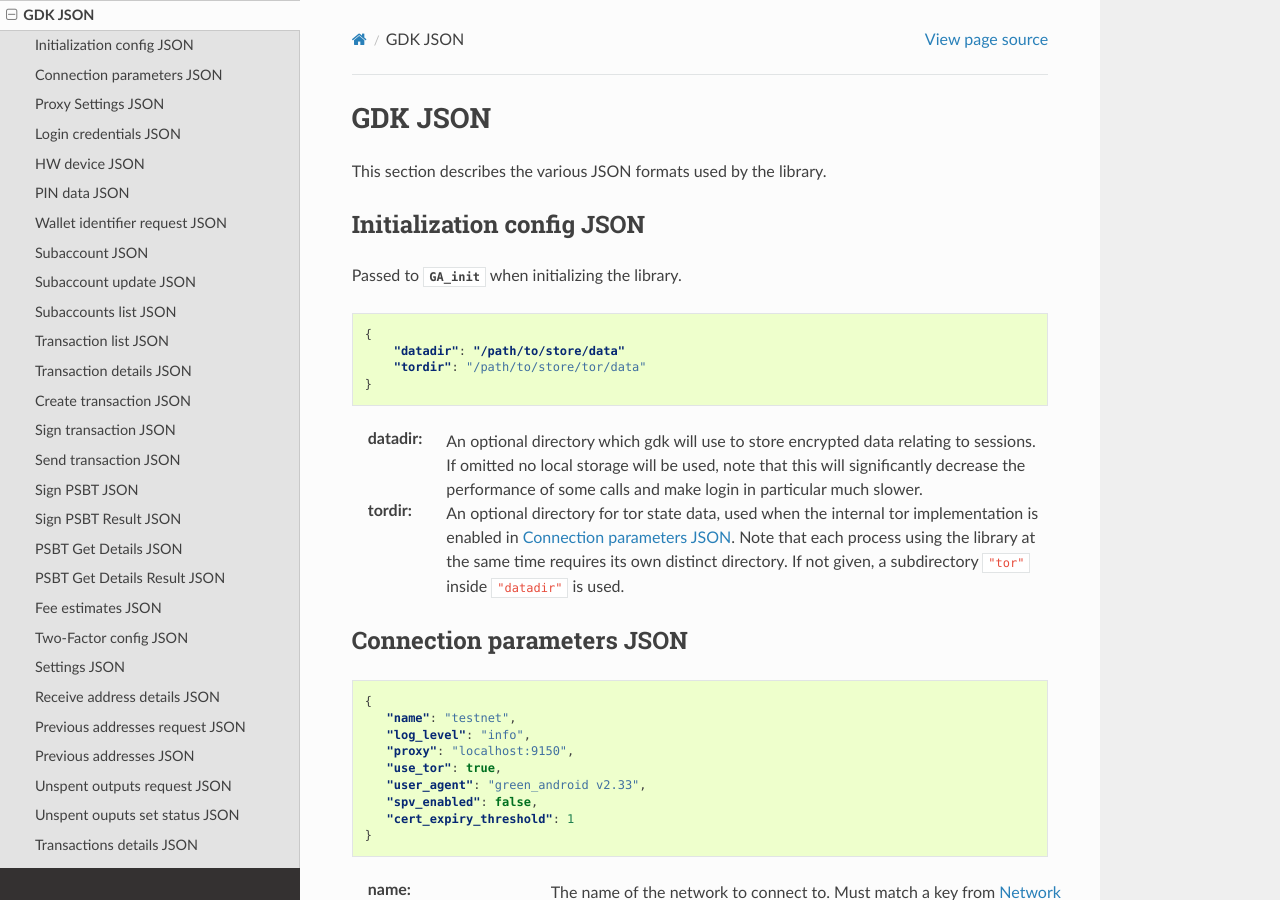
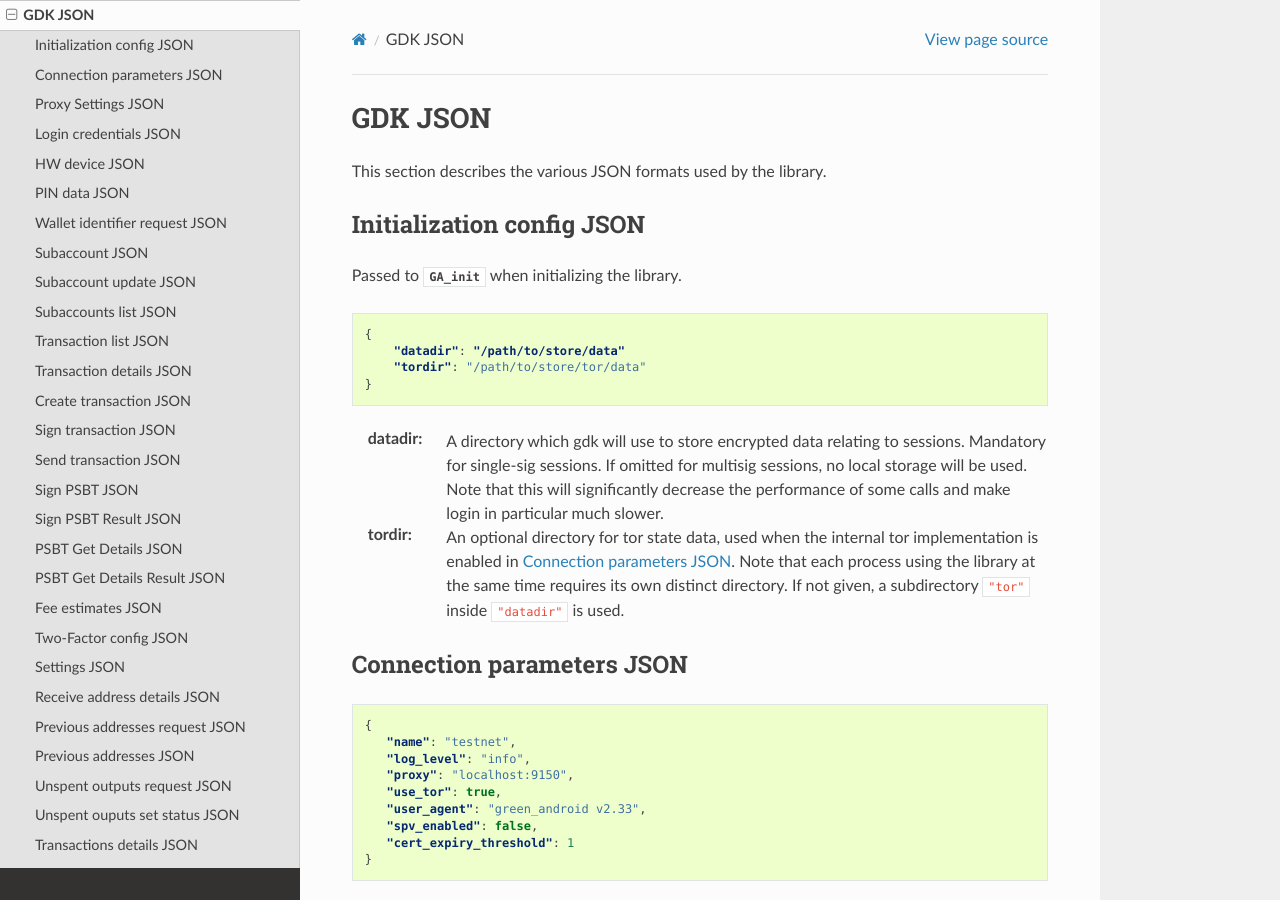
Before and after one commit to Blockstream/gdk, a Sphinx documentation site: the page built from docs/source/gdk-json.rst, in a window 1280 px wide and 900 px high. Built offline with Sphinx 7.4.7 and the Read the Docs theme 2.0.0, drawn with Linux system fonts in a browser that asks for light colours; pages that are not in the unit, such as notebooks, are missing from menus.

Commit message:
docs: document the current semi-optionality of "datadir"

```diff
--- a/docs/source/gdk-json.rst
+++ b/docs/source/gdk-json.rst
@@ -17,10 +17,11 @@ Passed to `GA_init` when initializing the library.
         "tordir": "/path/to/store/tor/data"
     }
 
-:datadir: An optional directory which gdk will use to store encrypted data
-         relating to sessions. If omitted no local storage will be used, note
-         that this will significantly decrease the performance of some calls
-         and make login in particular much slower.
+:datadir: A directory which gdk will use to store encrypted data relating to
+         sessions. Mandatory for single-sig sessions. If omitted for multisig
+         sessions, no local storage will be used. Note that this will
+         significantly decrease the performance of some calls and make login in
+         particular much slower.
 :tordir: An optional directory for tor state data, used when the internal tor
          implementation is enabled in :ref:`net-params`. Note that each process
          using the library at the same time requires its own distinct directory.
```
